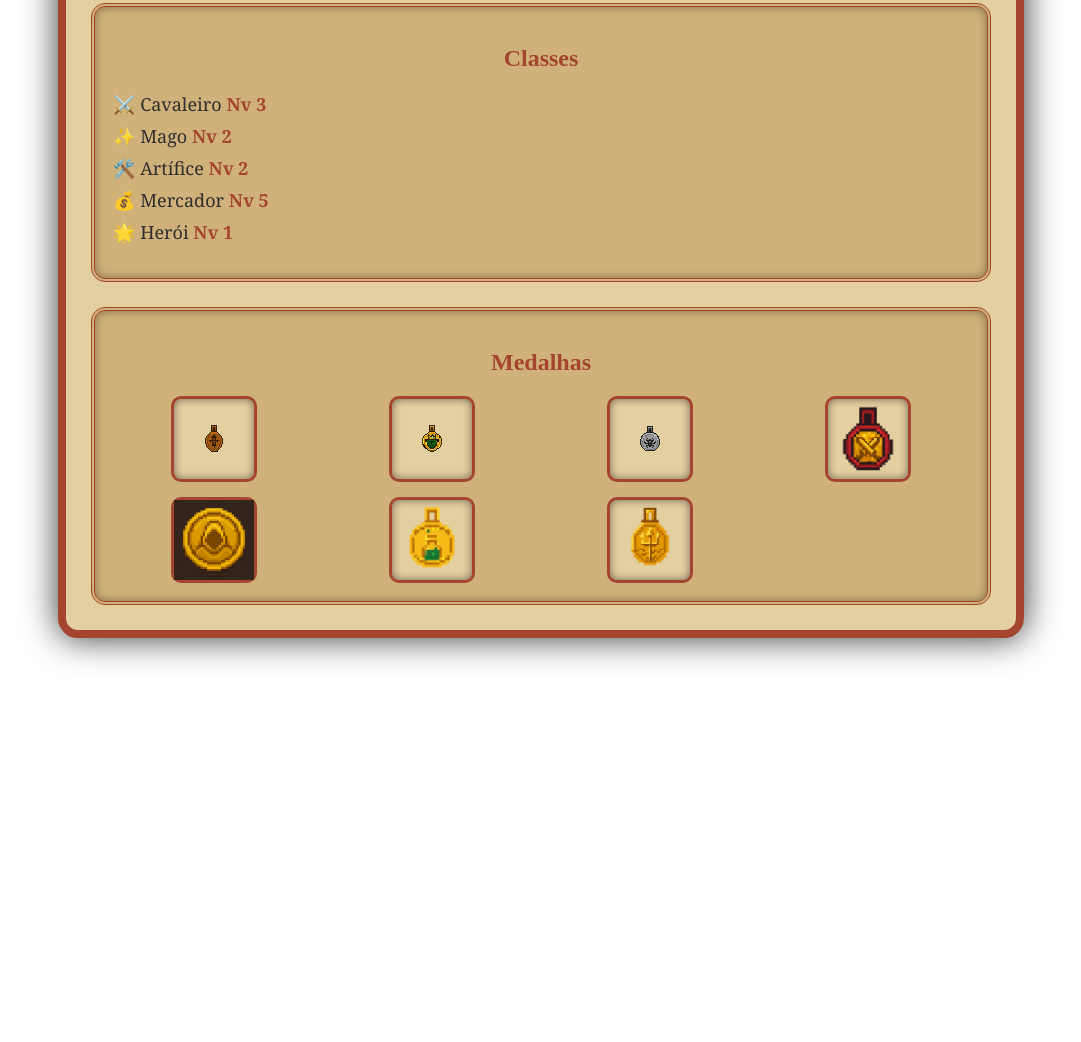
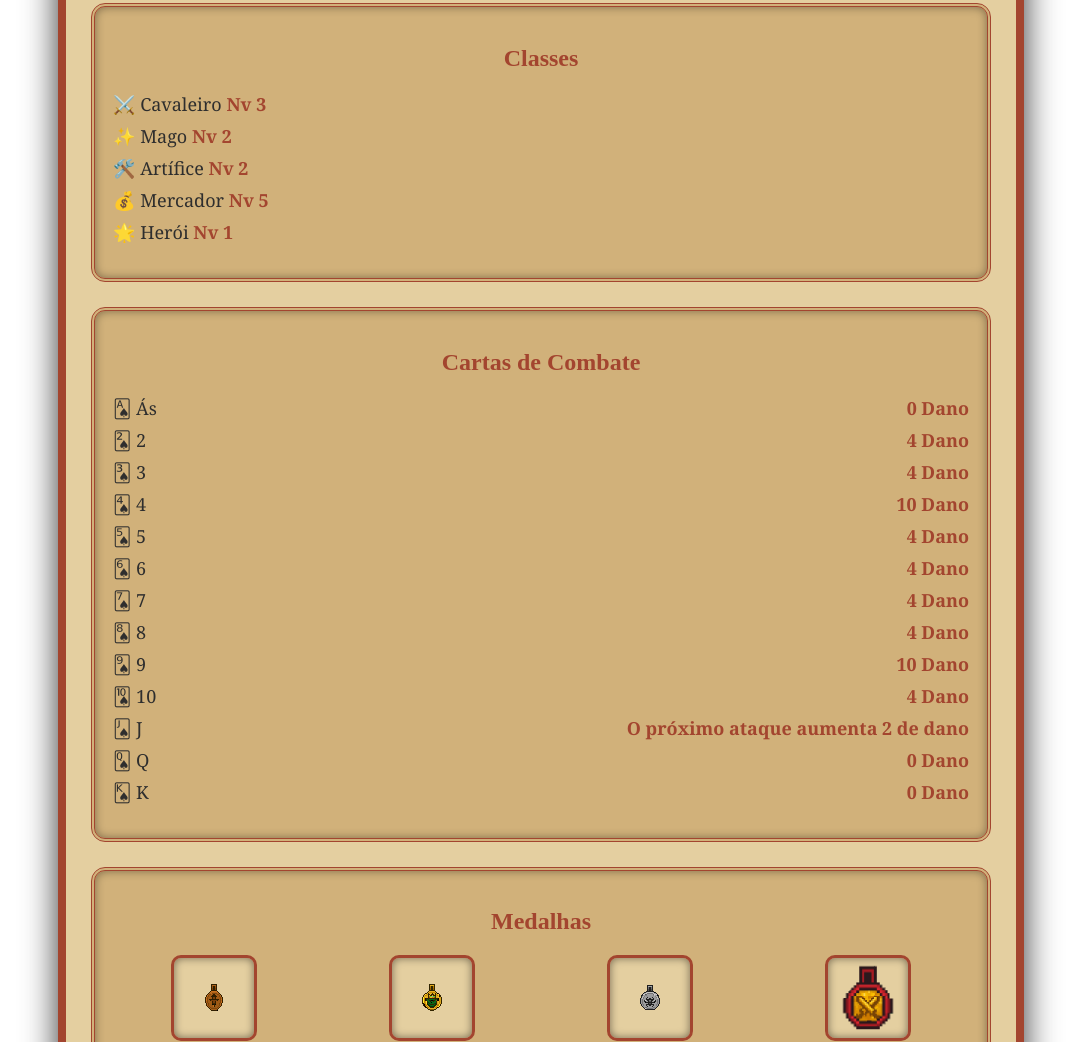
Before and after one commit to luketta07/Estudos, a plain HTML site: page semana 6/siteperso.html in a window 1280 px wide. Shown: the part 352-1394 px from the top of the page, without its empty margins (99-1180 px from the left). Before the commit the page ends 990 px from the top, so only its background shows below. Drawn offline with Linux system fonts and the light colour scheme.

Commit message:
Update siteperso.html

```diff
--- a/semana 6/siteperso.html
+++ b/semana 6/siteperso.html
@@ -125,6 +125,32 @@
       max-width: 100%;
       max-height: 100%;
     }
+    .cartas {
+  background: var(--cor-pedra);
+  border: 4px double var(--cor-telhado-escuro);
+  border-radius: 14px;
+  padding: 18px;
+  margin-bottom: 25px;
+  box-shadow: inset 0 0 10px rgba(0,0,0,0.4);
+}
+
+.cartas ul {
+  list-style: none;
+  padding: 0;
+}
+
+.cartas li {
+  font-size: 18px;
+  margin: 8px 0;
+  display: flex;
+  justify-content: space-between;
+  align-items: center;
+}
+
+.cartas span {
+  font-weight: bold;
+  color: var(--cor-telhado-escuro);
+}
   </style>
 </head>
 <body>
@@ -155,7 +181,25 @@
         <li>🌟 Herói <span>Nv 1</span></li>
       </ul>
     </div>
-
+    <!-- Cartas de Combate -->
+    <div class="cartas">
+      <h2>Cartas de Combate</h2>
+      <ul>
+        <li>🂡 Ás  <span>0 Dano</span></li>
+        <li>🂢 2  <span>4 Dano</span></li>
+        <li>🂣 3  <span>4 Dano</span></li>
+        <li>🂤 4  <span>10 Dano</span></li>
+        <li>🂥 5  <span>4 Dano</span></li>
+        <li>🂦 6  <span>4 Dano</span></li>
+        <li>🂧 7  <span>4 Dano</span></li>
+        <li>🂨 8  <span>4 Dano</span></li>
+        <li>🂩 9  <span>10 Dano</span></li>
+        <li>🂪 10  <span>4 Dano</span></li>
+        <li>🂫 J <span>O próximo ataque aumenta 2 de dano</span></li>
+        <li>🂭 Q <span>0 Dano</span></li>
+        <li>🂮 K <span>0 Dano</span></li>
+      </ul>
+    </div>
     <!-- Medalhas -->
     <div class="medalhas">
       <h2>Medalhas</h2>
@@ -171,4 +215,5 @@
     </div>
   </div>
 </body>
+
 </html>
```
